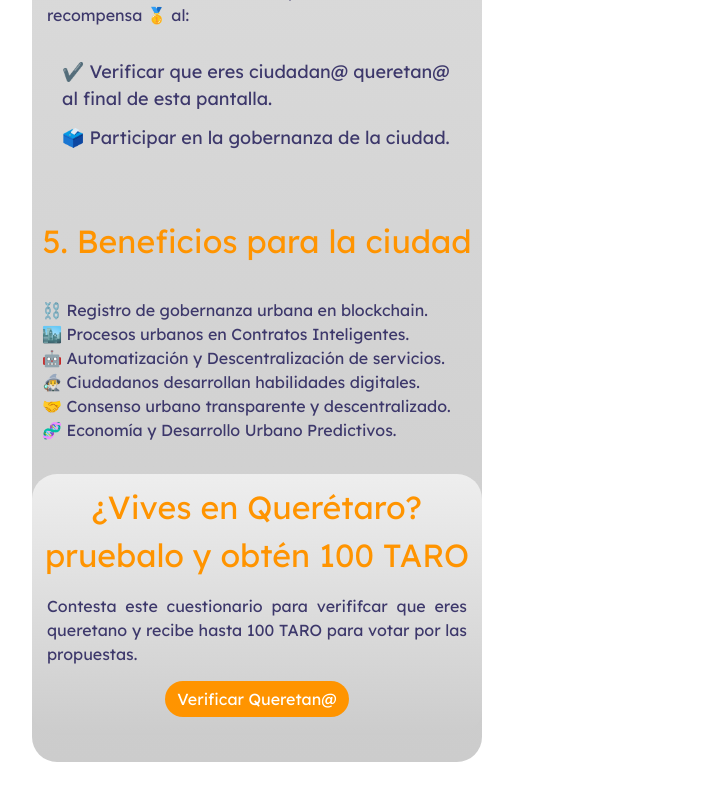
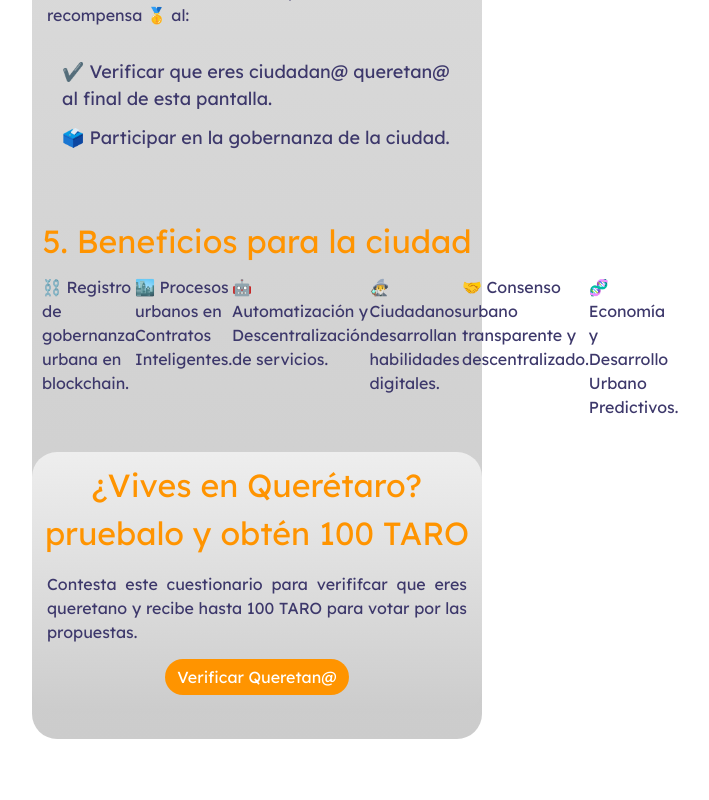
Before and after one commit to zenbitETH/Ciudades-DAO, a React (Create React App) app in the folder frontend/: page /about in a window 1280 px wide. Shown: the part 1356-2156 px from the top of the page, without its empty margins (383-1092 px from the left). After the commit the page ends 2134 px from the top, so only its background shows below. Built offline with nearby package versions, Linux system fonts and the light colour scheme.

Commit message:
Logo and about update

```diff
--- a/frontend/src/components/About.js
+++ b/frontend/src/components/About.js
@@ -41,7 +41,7 @@ const About = () => {
         <div className="main">
           <p>$TARO token can only be obtained as a reward🥇 when:</p>
           <p className="main2">✔️ You verify that you are a Queretaro citizen at the end of this screen.
-          <p className="space">🗳️ You participate in TARO urban governance.</p></p></div>
+          <p className="main2">🗳️ You participate in TARO urban governance.</p></p></div>
         <div className="orange">4. Benefits for the City</div>
         <div className="text-medium-left" ></div>
          <div> ⛓️  Urban governance registration on blockchain</div>
--- a/frontend/src/styles/Home.css
+++ b/frontend/src/styles/Home.css
@@ -83,10 +83,11 @@ button:disabled {
 .text-medium-left {
   font-size: 1rem !important;
   text-align: left !important;
-  text-justify: inter-word !important;
-  box-sizing: border-box !important;
+  display: flex !important;
+  justify-content: left !important;
+  align-content: left !important;
+  align-items: left !important;
   padding: 10px;
-  margin-top: 5%;
   margin-bottom: 5%;
 }
 
```
